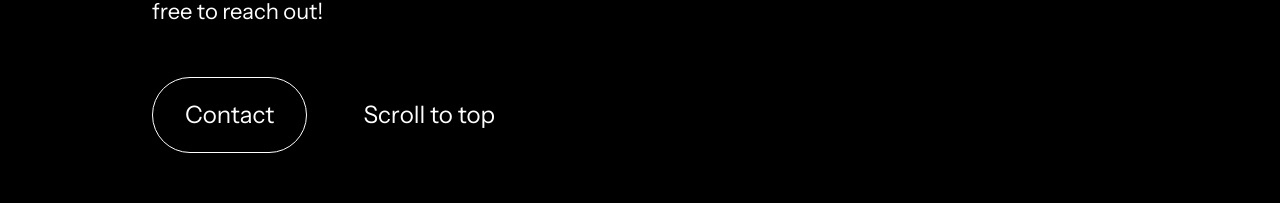
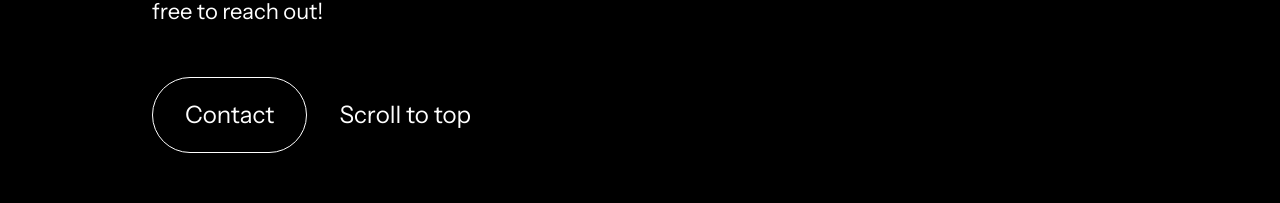
Before and after one commit to dbueker/portfolio-danielbueker, a Nuxt app: page / in a window 1280 px wide. Shown: the part 2590-2793 px from the top of the page. Built offline with nearby package versions, Linux system fonts and the light colour scheme.

Commit message:
flex wrap for footer button

```diff
--- a/components/ButtonBackToTop.vue
+++ b/components/ButtonBackToTop.vue
@@ -9,5 +9,5 @@ function scrollToTop() {
 </script>
 
 <template>
-    <button @click="scrollToTop" class="whitespace-nowrap min-w-[80px] py-4 px-6 text-button text-on-surface-variant md:hover:text-on-surface-variant/70 md:active:scale-[96%] transition ease-in-out duration-200">Scroll to top</button>
+    <button @click="scrollToTop" class="whitespace-nowrap min-w-[80px] py-4 text-button text-on-surface-variant md:hover:text-on-surface-variant/70 md:active:scale-[96%] transition ease-in-out duration-200">Scroll to top</button>
 </template>
--- a/components/Footer.vue
+++ b/components/Footer.vue
@@ -2,7 +2,7 @@
     <div class="bg-surface-variant w-full pb-4 pt-20">
         <div class="px-6 space-y-12 mb-16 max-w-screen-lg mx-auto text-on-surface-variant">
           <p class="text-body md:w-2/3">I love to team up for improving or designing new things from scratch. If you are curious about what we could do together, feel free to reach out!</p>
-          <div class="flex space-x-8">
+          <div class="w-full flex flex-wrap gap-8">
             <a href="https://www.linkedin.com/in/danielbueker/" target="_blank"><Button color="onLight" text="Contact" /></a>
             <ButtonBackToTop />
           </div>
```
